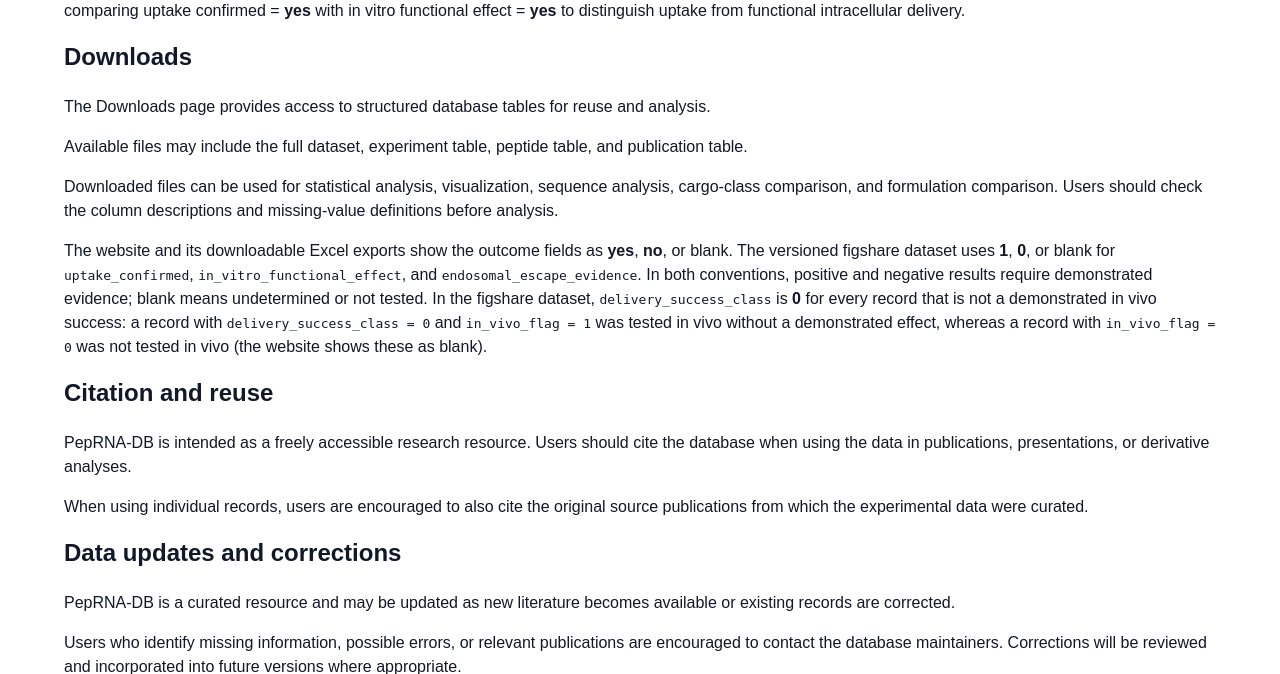
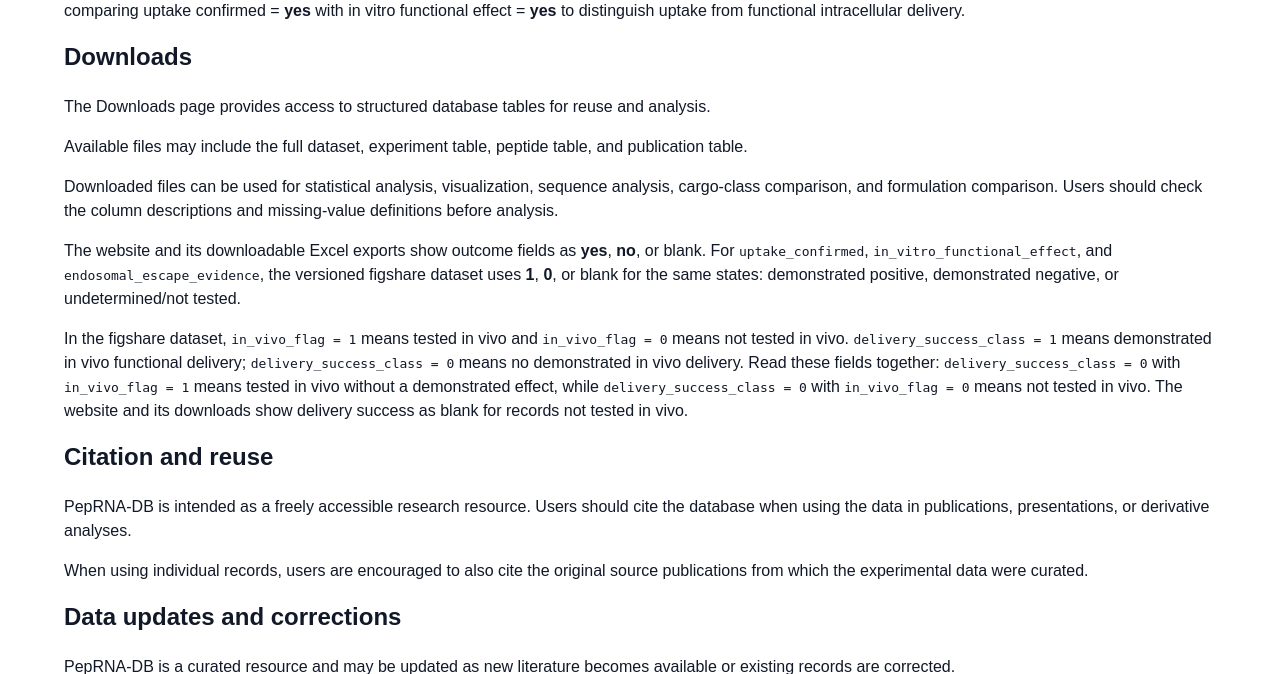
Before and after one commit to shakhawath/peprna-db, a Django app: page /help/ in a window 1280 px wide. Shown: the part 4235-4909 px from the top of the page. Run offline with Django 5.2, Linux system fonts and the light colour scheme.

Commit message:
Explain paired in vivo and delivery success labels

```diff
--- a/core/templates/core/help.html
+++ b/core/templates/core/help.html
@@ -112,7 +112,8 @@
     <p>The Downloads page provides access to structured database tables for reuse and analysis.</p>
     <p>Available files may include the full dataset, experiment table, peptide table, and publication table.</p>
     <p>Downloaded files can be used for statistical analysis, visualization, sequence analysis, cargo-class comparison, and formulation comparison. Users should check the column descriptions and missing-value definitions before analysis.</p>
-    <p>The website and its downloadable Excel exports show the outcome fields as <strong>yes</strong>, <strong>no</strong>, or blank. The versioned figshare dataset uses <strong>1</strong>, <strong>0</strong>, or blank for <code>uptake_confirmed</code>, <code>in_vitro_functional_effect</code>, and <code>endosomal_escape_evidence</code>. In both conventions, positive and negative results require demonstrated evidence; blank means undetermined or not tested. In the figshare dataset, <code>delivery_success_class</code> is <strong>0</strong> for every record that is not a demonstrated in vivo success: a record with <code>delivery_success_class = 0</code> and <code>in_vivo_flag = 1</code> was tested in vivo without a demonstrated effect, whereas a record with <code>in_vivo_flag = 0</code> was not tested in vivo (the website shows these as blank).</p>
+    <p>The website and its downloadable Excel exports show outcome fields as <strong>yes</strong>, <strong>no</strong>, or blank. For <code>uptake_confirmed</code>, <code>in_vitro_functional_effect</code>, and <code>endosomal_escape_evidence</code>, the versioned figshare dataset uses <strong>1</strong>, <strong>0</strong>, or blank for the same states: demonstrated positive, demonstrated negative, or undetermined/not tested.</p>
+    <p>In the figshare dataset, <code>in_vivo_flag = 1</code> means tested in vivo and <code>in_vivo_flag = 0</code> means not tested in vivo. <code>delivery_success_class = 1</code> means demonstrated in vivo functional delivery; <code>delivery_success_class = 0</code> means no demonstrated in vivo delivery. Read these fields together: <code>delivery_success_class = 0</code> with <code>in_vivo_flag = 1</code> means tested in vivo without a demonstrated effect, while <code>delivery_success_class = 0</code> with <code>in_vivo_flag = 0</code> means not tested in vivo. The website and its downloads show delivery success as blank for records not tested in vivo.</p>
 
     <h2 id="citation-and-reuse">Citation and reuse</h2>
     <p>PepRNA-DB is intended as a freely accessible research resource. Users should cite the database when using the data in publications, presentations, or derivative analyses.</p>
```
